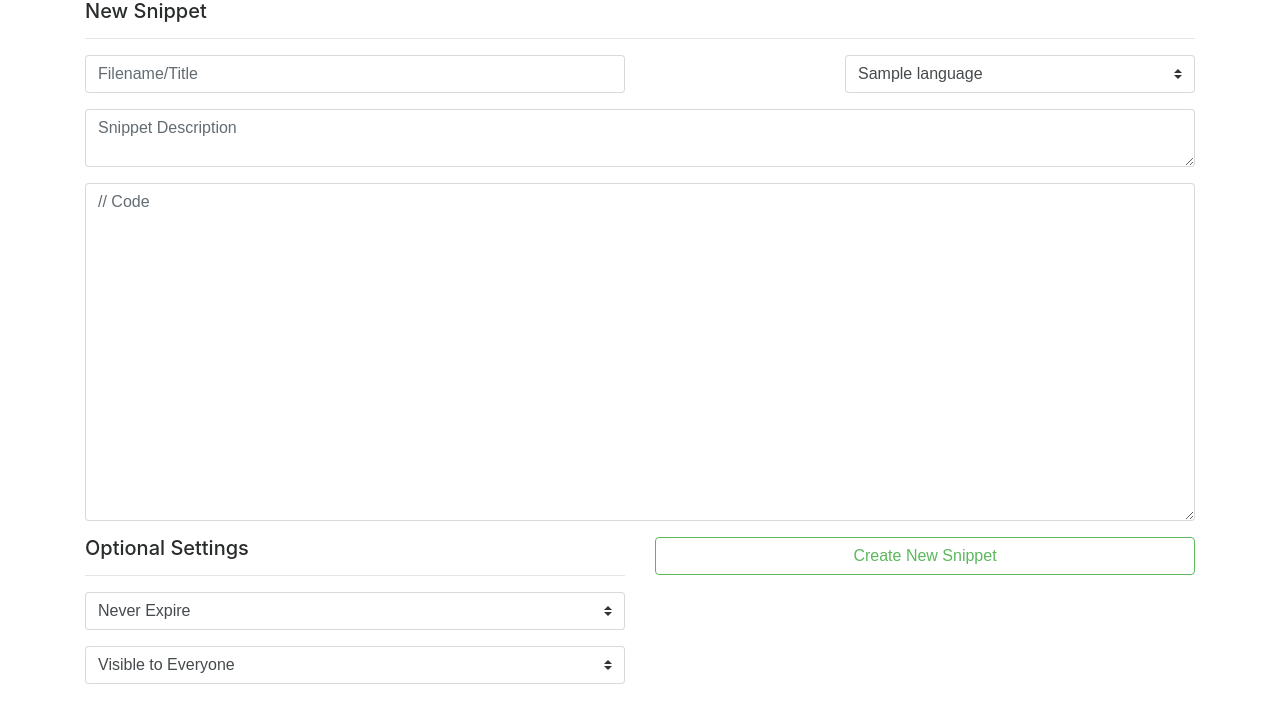
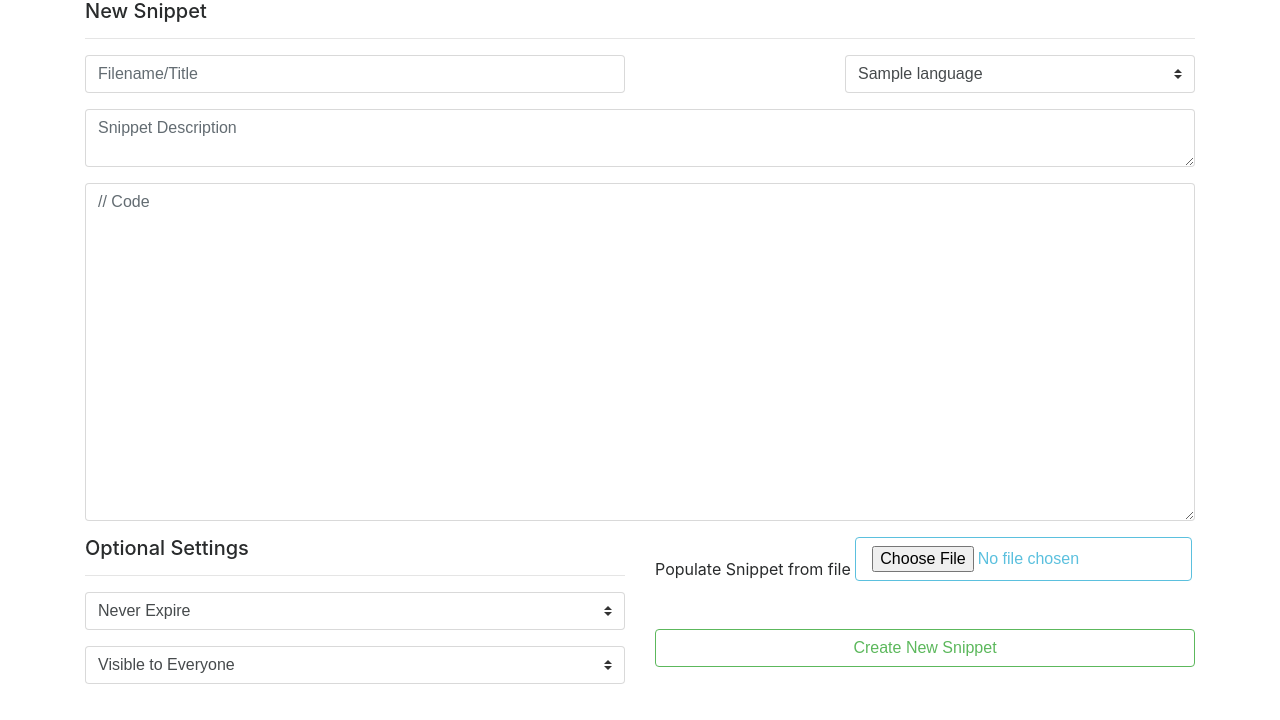
Before and after one commit to Snipbin/snipe, a Django app: template templates/snippet/new.html in a window 1280 px wide. Shown: the part 80-800 px from the top of the page. Run offline with Django 3.2, Linux system fonts and the light colour scheme; the template is opened without the code that fills it: values that come from a table or form of the project are taken from there, others are empty; tables that the repository leaves empty hold one stand-in row (values such as "Sample post"); parts of the project's set-up code (start-up, migrations or seed data) failed here and were passed over; some libraries are stand-ins or nearby versions.

Commit message:
Added method to populate data from file

```diff
--- a/static/javascript/main.js
+++ b/static/javascript/main.js
@@ -17,8 +17,18 @@ $(document).ready(function() {
     var query = getParameterByName('query')
     if (query) {
         $("#snippet-search").attr('value', query);
-    }
+	}
 
+	$("#file-upload-btn").on("change",function(){
+        var file  = this.files[0];
+        var reader = new FileReader();
+        reader.readAsText(file, "UTF-8");
+        reader.onload = function (evt) {
+            $("#snip-code").val(evt.target.result);
+            $("#snip-title").val(file.name);
+            $("#snip-description").val(file.name);
+        }
+    });
 });
 
 
--- a/templates/snippet/edit.html
+++ b/templates/snippet/edit.html
@@ -75,6 +75,12 @@
                         </div>
                         <div class="col-md-6">
                             <div class="form-group" style="width: inherit">
+                                <label for="file-upload-btn"> Populate Snippet from file
+                                    <input class="btn btn-outline-info mb-4" id="file-upload-btn" type="file" style="width: inherit">
+                                </label>
+                            </div>
+
+                            <div class="form-group" style="width: inherit">
                                 <input class="btn btn-outline-success mb-4" type="submit" style="width: inherit"
                                        value="Finish Editing Snippet">
                             </div>
--- a/templates/snippet/new.html
+++ b/templates/snippet/new.html
@@ -91,6 +91,12 @@
                         </div>
                         <div class="col-md-6">
                             <div class="form-group" style="width: inherit">
+                                <label for="file-upload-btn"> Populate Snippet from file
+                                    <input class="btn btn-outline-info mb-4" id="file-upload-btn" type="file" style="width: inherit">
+                                </label>
+                            </div>
+
+                            <div class="form-group" style="width: inherit">
                                 <input class="btn btn-outline-success mb-4" type="submit" style="width: inherit"
                                        value="Create New Snippet">
                             </div>
```
